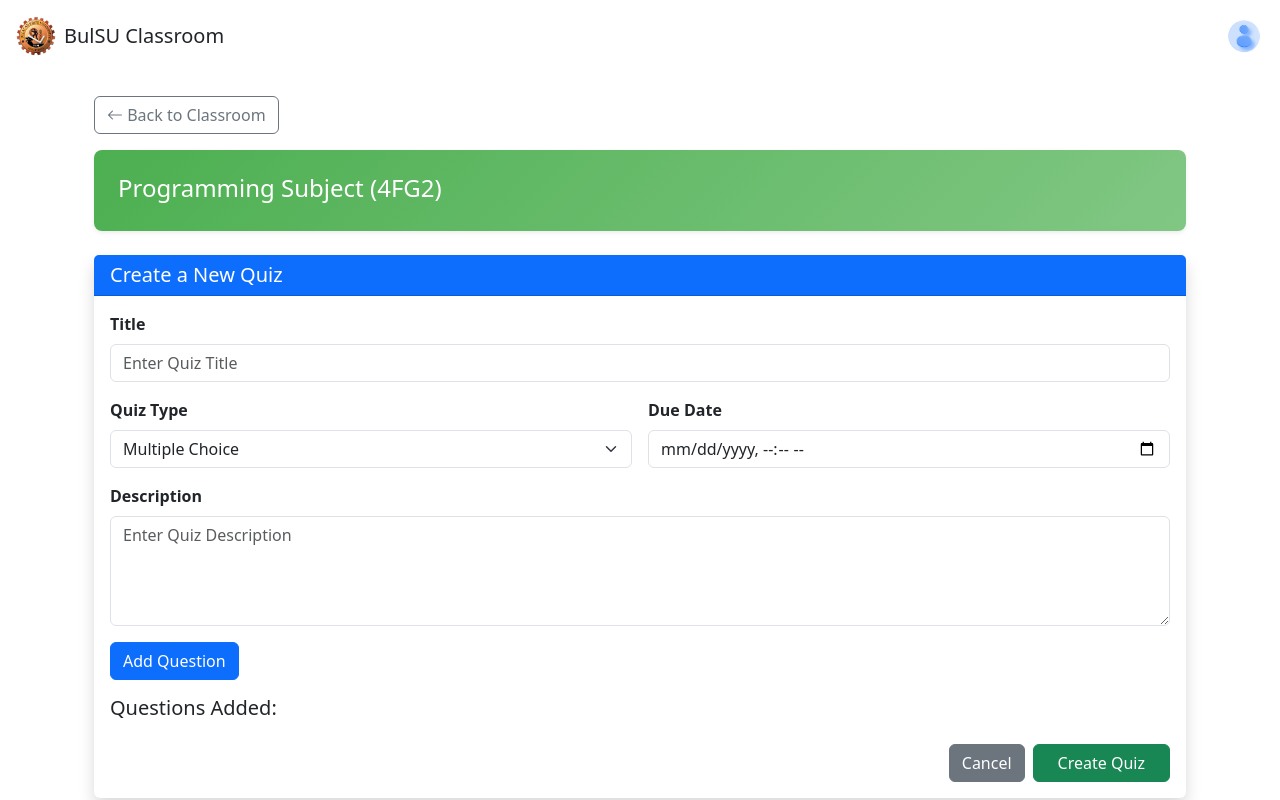
After one commit to taizicorrea/Python-Project, a Django app: template DjangoProject1/Quiz_App/templates/Quiz_App/create_quiz.html in a window 1280 px wide. The commit adds this page. Run offline with Django 5.2, Linux system fonts and the light colour scheme; the template is opened without the code that fills it: values that come from a table or form of the project are taken from there, others are empty; a user stored in the database is signed in; data comes from the database, SQL or seed files in the repository.

Commit message:
push muna

```diff
--- a/DjangoProject1/Quiz_App/forms.py
+++ b/DjangoProject1/Quiz_App/forms.py
@@ -3,39 +3,40 @@ from django.contrib.auth.forms import AuthenticationForm
 from django.contrib.auth.models import User
 from django.core.exceptions import ValidationError
 from .models import Profile
+from .models import Quiz
 
 class SignupForm(forms.ModelForm):
     first_name = forms.CharField(
         max_length=30,
         required=True,
-        widget=forms.TextInput(attrs={'class': 'form-control', 'placeholder': 'Enter your first name', 'aria-label': 'First Name'})
+        widget=forms.TextInput(attrs={'class': 'form-control', 'placeholder': 'Enter your first name'})
     )
     last_name = forms.CharField(
         max_length=30,
         required=True,
-        widget=forms.TextInput(attrs={'class': 'form-control', 'placeholder': 'Enter your last name', 'aria-label': 'Last Name'})
+        widget=forms.TextInput(attrs={'class': 'form-control', 'placeholder': 'Enter your last name'})
     )
     username = forms.CharField(
         max_length=30,
         required=True,
-        widget=forms.TextInput(attrs={'class': 'form-control', 'placeholder': 'Enter your username', 'aria-label': 'Username'})
+        widget=forms.TextInput(attrs={'class': 'form-control', 'placeholder': 'Enter your username'})
     )
     email = forms.EmailField(
         max_length=254,
         required=True,
-        widget=forms.EmailInput(attrs={'class': 'form-control', 'placeholder': 'Enter your email', 'aria-label': 'Email'})
+        widget=forms.EmailInput(attrs={'class': 'form-control', 'placeholder': 'Enter your email'})
     )
     role = forms.ChoiceField(
         choices=[('', 'Select your role'), ('student', 'Student'), ('teacher', 'Teacher')],
         required=True,
-        widget=forms.Select(attrs={'class': 'form-select', 'aria-label': 'Role'})
+        widget=forms.Select(attrs={'class': 'form-select'})
     )
     password = forms.CharField(
-        widget=forms.PasswordInput(attrs={'class': 'form-control', 'placeholder': 'Enter your password', 'aria-label': 'Password'}),
+        widget=forms.PasswordInput(attrs={'class': 'form-control', 'placeholder': 'Enter your password'}),
         required=True
     )
     reenter_password = forms.CharField(
-        widget=forms.PasswordInput(attrs={'class': 'form-control', 'placeholder': 'Re-enter your password', 'aria-label': 'Re-enter Password'}),
+        widget=forms.PasswordInput(attrs={'class': 'form-control', 'placeholder': 'Re-enter your password'}),
         required=True
     )
 
@@ -62,21 +63,17 @@ class SignupForm(forms.ModelForm):
 
         if password and reenter_password and password != reenter_password:
             raise ValidationError("Passwords do not match.")
-
         return cleaned_data
 
     def save(self, commit=True):
         user = super().save(commit=False)
-        user.set_password(self.cleaned_data['password'])  # Hash the password
+        user.set_password(self.cleaned_data['password'])  # Hash password
         if commit:
             user.save()
-            # Save the Profile with the selected role
+            # Create a Profile with role selection
             role = self.cleaned_data['role']
             Profile.objects.create(user=user, role=role)
-            user_id = user.id  # Access the primary key of the user
-            print("User ID:", user_id)  # You can log it or use it as needed
         return user
-
 
 class JoinClassForm(forms.Form):
     class_code = forms.CharField(
@@ -170,3 +167,82 @@ class CustomAuthenticationForm(AuthenticationForm):
             'id': 'password'
         }),
     )
+
+class QuizForm(forms.ModelForm):
+    class Meta:
+        model = Quiz
+        fields = ['title', 'quiz_type', 'due_date', 'description']
+        widgets = {
+            'title': forms.TextInput(attrs={
+                'class': 'form-control',
+                'id': 'title',
+                'placeholder': 'Enter Quiz Title'
+            }),
+            'quiz_type': forms.Select(attrs={
+                'class': 'form-select',
+                'id': 'quiz_type'
+            }),
+            'due_date': forms.DateTimeInput(attrs={
+                'class': 'form-control',
+                'id': 'due_date',
+                'placeholder': 'dd/mm/yyyy --:--'
+            }),
+            'description': forms.Textarea(attrs={
+                'class': 'form-control',
+                'id': 'description',
+                'rows': 4,
+                'placeholder': 'Enter Quiz Description'
+            }),
+        }
+
+    def __init__(self, *args, **kwargs):
+        super(QuizForm, self).__init__(*args, **kwargs)
+        # Explicitly set choices without any placeholder option
+        self.fields['quiz_type'].choices = [
+            ('multiple_choice', 'Multiple Choice'),
+            ('true_false', 'True/False'),
+            ('identification', 'Identification'),
+        ]
+        self.fields['quiz_type'].required = True  # Ensure the field is required
+
+class QuestionForm(forms.Form):
+    question_text = forms.CharField(
+        widget=forms.TextInput(attrs={
+            'class': 'form-control',
+            'placeholder': 'Enter question text'
+        }),
+        required=True
+    )
+    multiple_choice_options = forms.CharField(
+        widget=forms.Textarea(attrs={
+            'class': 'form-control',
+            'placeholder': 'Option 1\nOption 2\nOption 3',
+            'rows': 3
+        }),
+        required=False
+    )
+    answer = forms.CharField(
+        widget=forms.TextInput(attrs={
+            'class': 'form-control',
+            'placeholder': 'Enter correct answer'
+        }),
+        required=False
+    )
+
+    def __init__(self, *args, **kwargs):
+        quiz_type = kwargs.pop('quiz_type', None)  # Dynamically pass 'quiz_type'
+        super().__init__(*args, **kwargs)
+
+        # Adjust form fields based on the quiz type
+        if quiz_type == 'multiple_choice':
+            self.fields['multiple_choice_options'].required = True
+            self.fields['answer'].widget.attrs['placeholder'] = 'Enter correct option number'
+        elif quiz_type == 'true_false':
+            self.fields['multiple_choice_options'].widget = forms.HiddenInput()  # Hide options
+            self.fields['answer'] = forms.ChoiceField(
+                choices=[('True', 'True'), ('False', 'False')],
+                widget=forms.Select(attrs={'class': 'form-select'})
+            )
+        elif quiz_type == 'identification':
+            self.fields['multiple_choice_options'].widget = forms.HiddenInput()  # Hide options
+            self.fields['answer'].widget.attrs['placeholder'] = 'Enter correct answer'
--- /dev/null
+++ b/DjangoProject1/Quiz_App/templates/Quiz_App/create_quiz.html
@@ -0,0 +1,222 @@
+{% extends 'base.html' %}
+{% load static %}
+
+{% block title %}Create Quiz{% endblock %}
+
+{% block content %}
+<div class="container mt-4">
+    <!-- Back Button -->
+    <a href="{% url 'landing' %}" class="btn btn-outline-secondary mb-3">
+        <i class="bi bi-arrow-left"></i> Back to Classroom
+    </a>
+
+    <!-- Classroom Banner -->
+    <div class="p-4 text-white rounded-3 mb-4 shadow-sm" style="background: linear-gradient(135deg, #4caf50, #81c784);">
+        <h4 class="mb-1">{{ classroom.class_name }} ({{ classroom.section }})</h4>
+    </div>
+
+    <!-- Create Quiz Card -->
+    <div class="card shadow border-0">
+        <div class="card-header bg-primary text-white">
+            <h5 class="mb-0">Create a New Quiz</h5>
+        </div>
+        <div class="card-body">
+            <!-- Quiz Form -->
+            <form method="post" id="quizForm" class="row g-3">
+                {% csrf_token %}
+                <!-- Title Field -->
+                <div class="col-12">
+                    <label for="title" class="form-label fw-semibold">Title</label>
+                    {{ form.title }}
+                </div>
+                <!-- Quiz Type Field -->
+                <div class="col-md-6">
+                    <label for="quiz_type" class="form-label fw-semibold">Quiz Type</label>
+                    {{ form.quiz_type }}
+                </div>
+                <!-- Due Date Field -->
+                <div class="col-md-6">
+                    <label for="due_date" class="form-label fw-semibold">Due Date</label>
+                    <input type="datetime-local" id="due_date" name="due_date" class="form-control" required>
+                </div>
+                <!-- Description Field -->
+                <div class="col-12">
+                    <label for="description" class="form-label fw-semibold">Description</label>
+                    {{ form.description }}
+                </div>
+
+                <!-- Add Question Button -->
+                <div class="col-12">
+                    <button type="button" class="btn btn-primary" data-bs-toggle="modal" data-bs-target="#addQuestionModal">
+                        Add Question
+                    </button>
+                </div>
+
+                <!-- Questions Preview -->
+                <div class="col-12 mt-3">
+                    <h5>Questions Added:</h5>
+                    <ul id="questionsList" class="list-group"></ul>
+                </div>
+
+                <!-- Submit and Cancel Buttons -->
+                <div class="col-12 d-flex justify-content-end gap-2">
+                    <a href="{% url 'landing' %}" class="btn btn-secondary">Cancel</a>
+                    <button type="submit" class="btn btn-success px-4">Create Quiz</button>
+                </div>
+            </form>
+        </div>
+    </div>
+</div>
+
+<!-- Add Question Modal -->
+<div class="modal fade" id="addQuestionModal" tabindex="-1" aria-labelledby="addQuestionModalLabel" aria-hidden="true">
+    <div class="modal-dialog modal-lg">
+        <div class="modal-content">
+            <div class="modal-header">
+                <h5 class="modal-title" id="addQuestionModalLabel">Add Question</h5>
+                <button type="button" class="btn-close" data-bs-dismiss="modal" aria-label="Close"></button>
+            </div>
+            <div class="modal-body">
+                <!-- Add Question Form -->
+                <form id="addQuestionForm">
+                    <div class="mb-3">
+                        <label for="question_text" class="form-label">Question Text</label>
+                        <input type="text" id="question_text" class="form-control" placeholder="Enter question text">
+                    </div>
+
+                    <!-- Multiple Choice Options -->
+                    <div class="mb-3" id="optionsContainer">
+                        <!-- Options will be added here -->
+                        <div class="d-flex mb-2">
+                            <input type="text" class="form-control me-2 option-input" placeholder="Enter option">
+                            <button type="button" class="btn btn-danger btn-sm removeOption">Remove</button>
+                        </div>
+                    </div>
+
+                    <button type="button" class="btn btn-secondary btn-sm" id="addOptionBtn">Add Option</button>
+
+                    <!-- Correct Answer -->
+                    <div class="mb-3">
+                        <label for="answer" class="form-label">Correct Answer</label>
+                        <input type="text" id="answer" class="form-control" placeholder="Enter correct answer">
+                    </div>
+
+                    <div class="text-end">
+                        <button type="button" class="btn btn-success" id="saveQuestionBtn">Add Question</button>
+                        <button type="button" class="btn btn-secondary" data-bs-dismiss="modal">Close</button>
+                    </div>
+                </form>
+            </div>
+        </div>
+    </div>
+</div>
+
+<!-- JavaScript for Adding Questions Dynamically -->
+<script>
+    const quizTypeSelect = document.getElementById('quiz_type');
+    const optionsContainer = document.getElementById('optionsContainer');
+    const addOptionBtn = document.getElementById('addOptionBtn');
+    const saveQuestionBtn = document.getElementById('saveQuestionBtn');
+    const questionTextInput = document.getElementById('question_text');
+    const answerInput = document.getElementById('answer');
+    const questionsList = document.getElementById('questionsList');
+
+    let questions = [];
+
+    // Add Option Button Logic
+    addOptionBtn.addEventListener('click', () => {
+        const optionWrapper = document.createElement('div');
+        optionWrapper.classList.add('d-flex', 'mb-2');
+        optionWrapper.innerHTML = `
+            <input type="text" class="form-control me-2 option-input" placeholder="Enter option">
+            <button type="button" class="btn btn-danger btn-sm removeOption">Remove</button>
+        `;
+        optionsContainer.appendChild(optionWrapper);
+
+        // Remove option logic
+        optionWrapper.querySelector('.removeOption').addEventListener('click', () => {
+            optionWrapper.remove();
+        });
+    });
+
+    // Restrict options based on quiz type
+    quizTypeSelect.addEventListener('change', () => {
+        const selectedQuizType = quizTypeSelect.value;
+
+        if (selectedQuizType === 'true_false') {
+            // True/False: Only two options - True or False
+            optionsContainer.innerHTML = `
+                <div class="d-flex mb-2">
+                    <input type="text" class="form-control me-2 option-input" value="True" readonly>
+                    <button type="button" class="btn btn-danger btn-sm removeOption">Remove</button>
+                </div>
+                <div class="d-flex mb-2">
+                    <input type="text" class="form-control me-2 option-input" value="False" readonly>
+                    <button type="button" class="btn btn-danger btn-sm removeOption">Remove</button>
+                </div>
+            `;
+            addOptionBtn.style.display = 'none'; // Hide Add Option button for True/False
+        } else if (selectedQuizType === 'identification') {
+            // Identification: No options, just an answer field
+            optionsContainer.innerHTML = '';
+            addOptionBtn.style.display = 'none'; // Hide Add Option button for Identification
+        } else {
+            // For other quiz types (Multiple Choice, etc.), allow options
+            optionsContainer.innerHTML = `
+                <div class="d-flex mb-2">
+                    <input type="text" class="form-control me-2 option-input" placeholder="Enter option">
+                    <button type="button" class="btn btn-danger btn-sm removeOption">Remove</button>
+                </div>
+            `;
+            addOptionBtn.style.display = 'inline-block'; // Show Add Option button
+        }
+    });
+
+    // Save Question Logic
+    saveQuestionBtn.addEventListener('click', () => {
+        const questionText = questionTextInput.value.trim();
+        const options = Array.from(document.querySelectorAll('.option-input'))
+            .map(input => input.value.trim())
+            .filter(option => option !== '');
+        const correctAnswer = answerInput.value.trim();
+
+        if (questionText && correctAnswer) {
+            const listItem = document.createElement('li');
+            listItem.classList.add('list-group-item');
+            listItem.textContent = options.length
+                ? `${questionText} (Options: ${options.join(", ")}, Answer: ${correctAnswer})`
+                : `${questionText} (Answer: ${correctAnswer})`;
+            questionsList.appendChild(listItem);
+
+            // Store in the questions array
+            questions.push({ questionText, options, correctAnswer });
+
+            // Reset form fields
+            questionTextInput.value = '';
+            answerInput.value = '';
+            optionsContainer.innerHTML = ''; // Clear all added options
+
+            // Close modal
+            const modal = bootstrap.Modal.getInstance(document.getElementById('addQuestionModal'));
+            modal.hide();
+        } else {
+            alert("Please enter both the question text and correct answer.");
+        }
+    });
+
+    // Add questions to the form on submission
+document.getElementById('quizForm').addEventListener('submit', (e) => {
+    if (questions.length === 0) {
+        e.preventDefault();
+        alert("Please add at least one question before submitting the quiz.");
+        return;
+    }
+    const hiddenField = document.createElement('input');
+    hiddenField.type = 'hidden';
+    hiddenField.name = 'questions';
+    hiddenField.value = JSON.stringify(questions); // Convert questions to JSON
+    document.getElementById('quizForm').appendChild(hiddenField);
+});
+</script>
+
+{% endblock %}
--- /dev/null
+++ b/DjangoProject1/Quiz_App/templates/base.html
@@ -0,0 +1,48 @@
+{% load static %}
+<!DOCTYPE html>
+<html lang="en">
+<head>
+    <meta charset="UTF-8">
+    <meta name="viewport" content="width=device-width, initial-scale=1.0">
+    <title>{% block title %}BulSU Classroom{% endblock %}</title>
+
+    <!-- Bootstrap CSS -->
+    <link href="https://cdn.jsdelivr.net/npm/bootstrap@5.3.0-alpha1/dist/css/bootstrap.min.css" rel="stylesheet">
+
+    <!-- Bootstrap Icons -->
+    <link href="https://cdnjs.cloudflare.com/ajax/libs/bootstrap-icons/1.10.5/font/bootstrap-icons.min.css" rel="stylesheet">
+</head>
+<body>
+    <!-- Header Navbar -->
+    <div class="header d-flex justify-content-between align-items-center p-3">
+        <!-- Left Section: Logo and Title -->
+        <div class="d-flex align-items-center">
+            <img src="{% static 'images/BulSULogo.png' %}" alt="Logo" class="me-2" style="height: 40px;">
+            <h5 class="mb-0">BulSU Classroom</h5>
+        </div>
+
+        <!-- Right Section: Plus Icon and Profile -->
+        <div class="d-flex align-items-center">
+            <!-- Profile Dropdown -->
+            <div class="dropdown">
+                <button class="btn p-0 border-0 bg-transparent" type="button" id="profileDropdown" data-bs-toggle="dropdown" aria-expanded="false">
+                    <img src="{% static 'images/user_avatar.png' %}" alt="Profile" class="rounded-circle" style="width: 40px; height: 40px;">
+                </button>
+                <ul class="dropdown-menu dropdown-menu-end" aria-labelledby="profileDropdown">
+                    <li><a class="dropdown-item" href="#" data-bs-toggle="modal" data-bs-target="#profileModal">Profile</a></li>
+                    <li><a class="dropdown-item" href="{% url 'logout' %}">Logout</a></li>
+                </ul>
+            </div>
+        </div>
+    </div>
+
+    <!-- Page Content -->
+    <div class="container mt-4">
+        {% block content %}
+        {% endblock %}
+    </div>
+
+    <!-- Bootstrap JS Bundle -->
+    <script src="https://cdn.jsdelivr.net/npm/bootstrap@5.3.0-alpha1/dist/js/bootstrap.bundle.min.js"></script>
+</body>
+</html>
--- a/DjangoProject1/Quiz_App/urls.py
+++ b/DjangoProject1/Quiz_App/urls.py
@@ -1,5 +1,6 @@
 # Quiz_App/urls.py
 from django.urls import path
+from . import views
 from .views import signup_view, login_view, landing_page, logout_view, profile_view, join_class, \
     create_class, account_management, get_classroom_students, add_student, unenroll_student, delete_classroom
 
@@ -17,6 +18,9 @@ urlpatterns = [
     path('add_student/', add_student, name='add_student'),
 
     path('classroom/delete/<int:classroom_id>/', delete_classroom, name='delete_classroom'),
+    path('create-quiz/<int:classroom_id>/', views.create_quiz, name='create_quiz'),
+    path('fetch-reusable-questions/', views.fetch_reusable_questions, name='fetch_reusable_questions'),
+    path('quiz/<int:quiz_id>/add-question/', views.add_question, name='add_question'),
     path('unenroll/<int:classroom_id>/', unenroll_student, name='unenroll_student'),
     path('classroom/<int:classroom_id>/students', get_classroom_students, name='get_classroom_students'),
 ]
```
Also changed, not shown: DjangoProject1/Quiz_App/admin.py (+34 -1 lines), DjangoProject1/Quiz_App/models.py (+42 -0 lines), DjangoProject1/Quiz_App/templates/Quiz_App/landing_page.html (+32 -12 lines), DjangoProject1/Quiz_App/views.py (+128 -27 lines).
